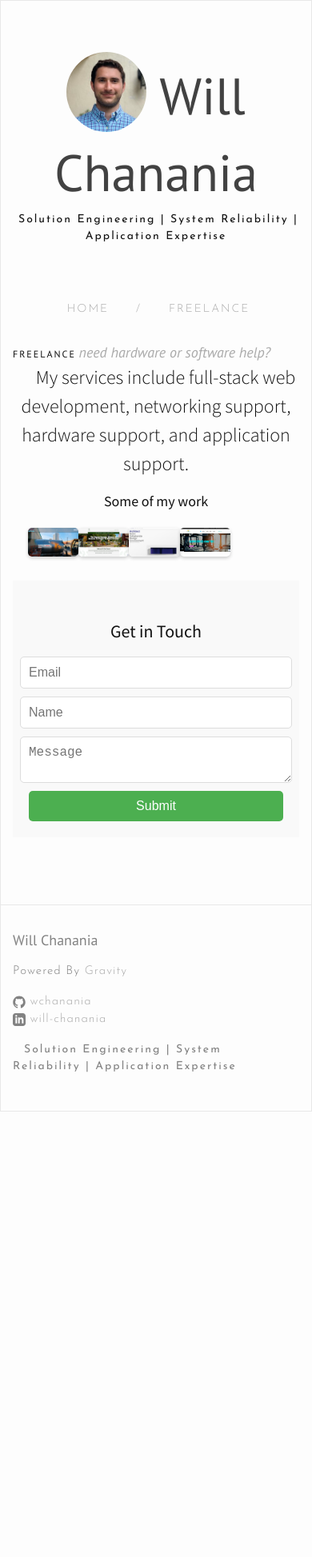
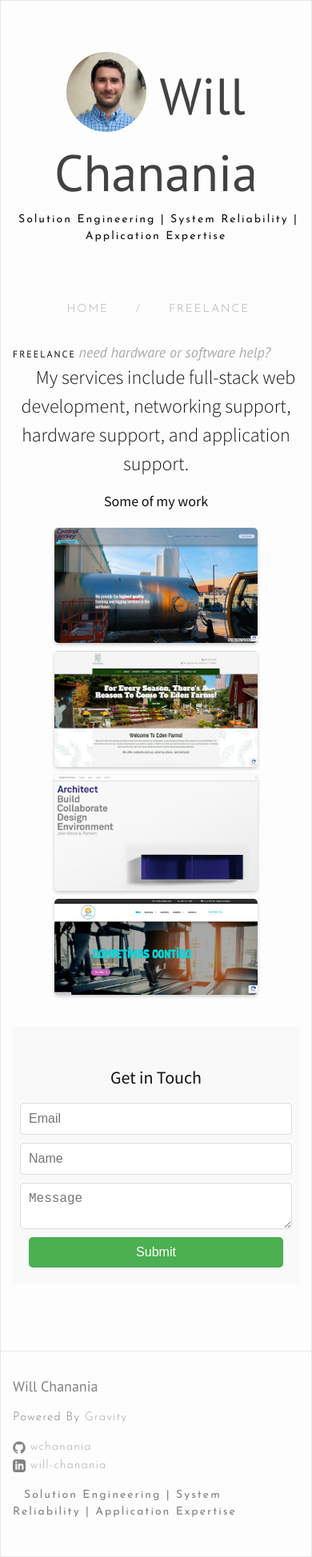
Before and after one commit to wchanania/wchanania.github.io, a Jekyll site: the page built from freelance.md, in a window 390 px wide. Shown: the whole page at 80% size. Built offline with Jekyll 4.4.1, drawn with Linux system fonts in a browser that asks for light colours; nearby versions of some CDN libraries; before the commit the page ends 1390 px from its top, so only the background shows below that.

Commit message:
fix: add media query

```diff
--- a/css/style.scss
+++ b/css/style.scss
@@ -773,3 +773,15 @@ div.site-title > #nav-pic {
 .contact-form {
   margin-top: 30px;
 }
+
+/* Media query for iPad mini size or smaller */
+@media screen and (max-width: 768px) {
+  .image-grid {
+    flex-wrap: wrap;
+    margin-left: 0; /* Reset the left margin for wrapping */
+  }
+
+  .image-item {
+    margin-bottom: 10px; /* Add spacing between wrapped images */
+  }
+}
```
